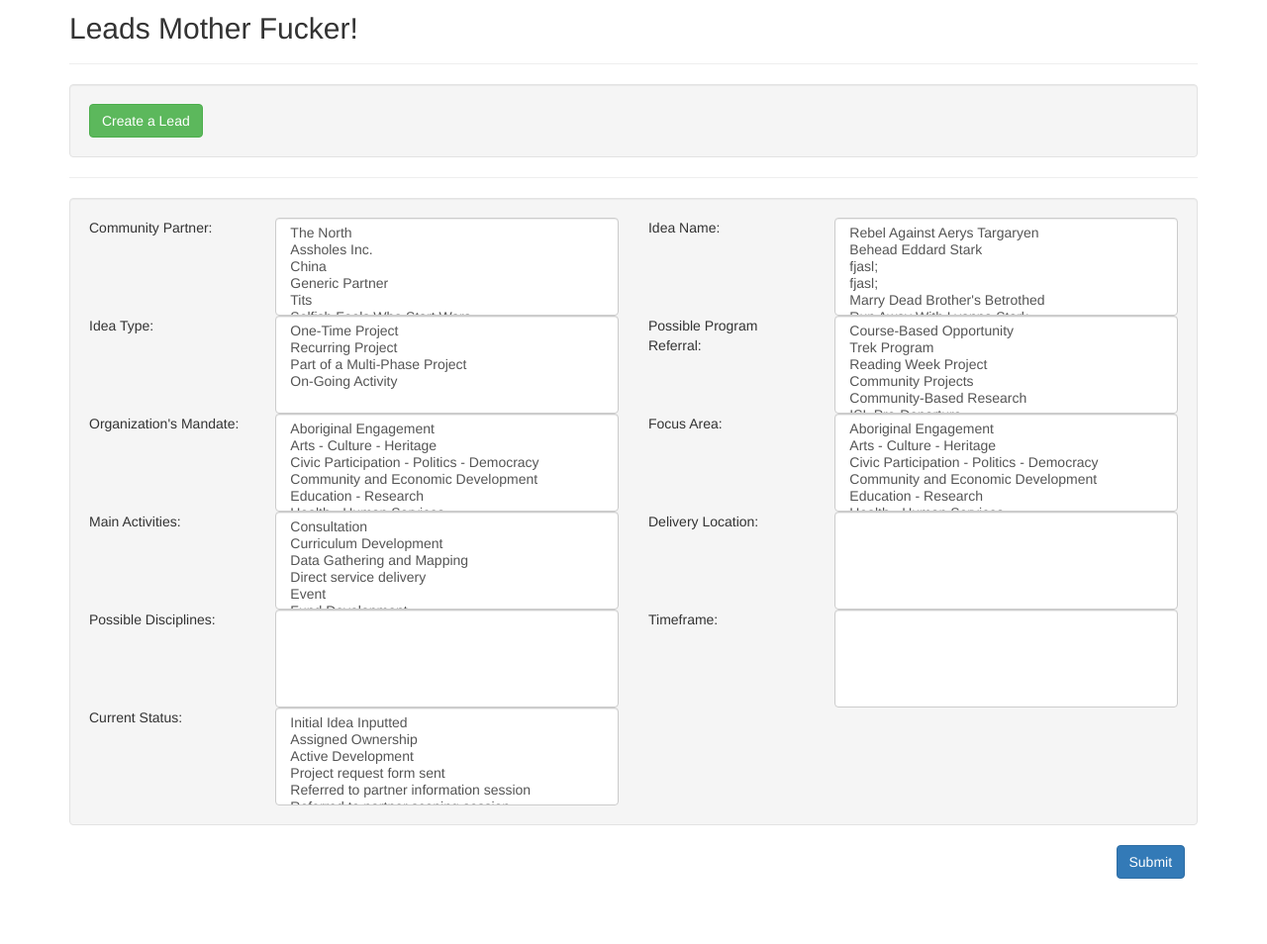
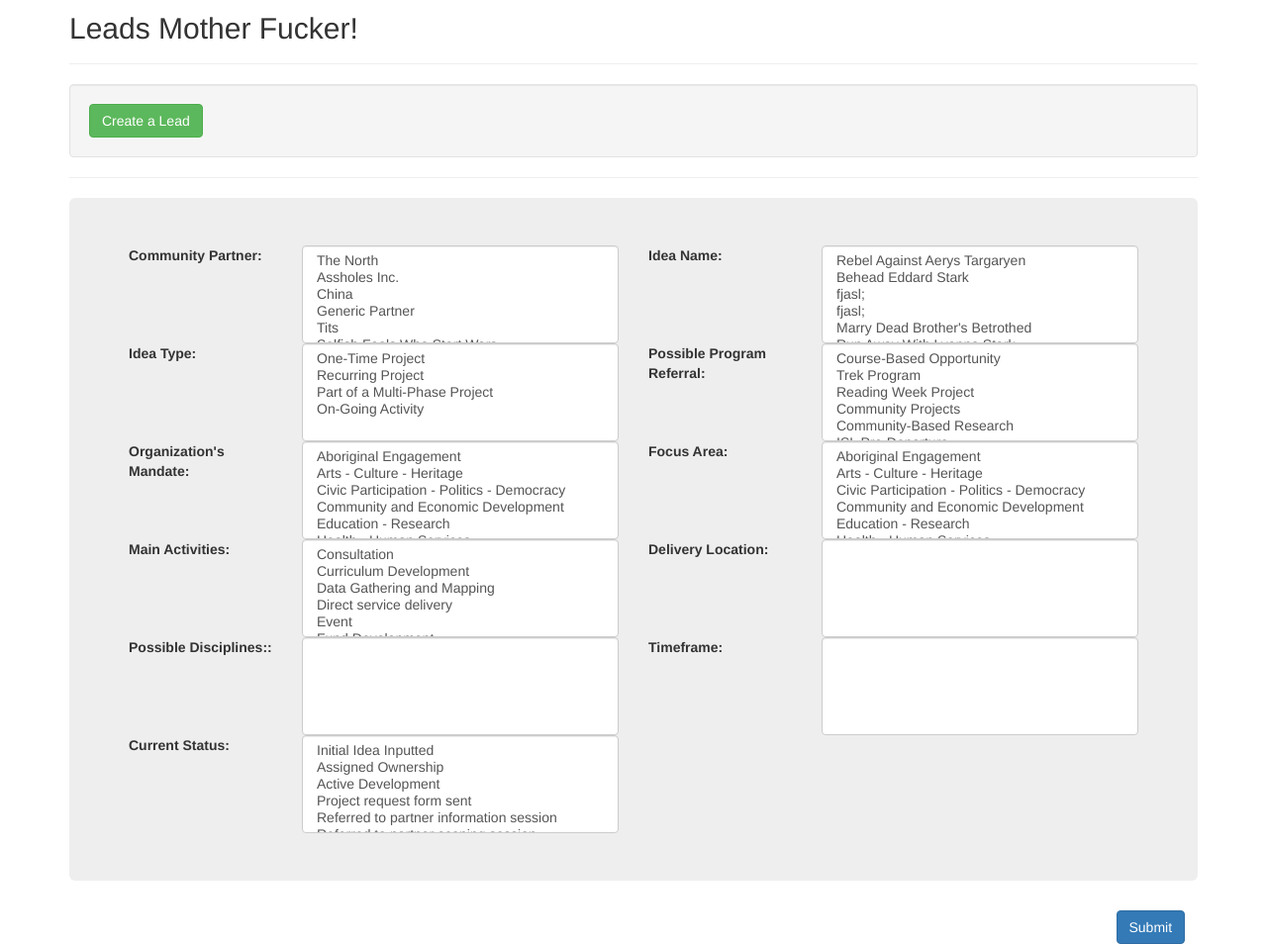
Before and after one commit to yyssahn/319project, a PHP site: page /index.php?content=leads in a window 1280 px wide. Shown: the part 204-1158 px from the top of the page at 99% size. Before the commit the page ends 1092 px from the top, so only its background shows below. Run offline with PHP 8.4, Linux system fonts and the light colour scheme; a user stored in the database is signed in; data comes from the database, SQL or seed files in the repository; data that the repository does not hold is empty; some libraries are stand-ins or nearby versions.

```diff
--- a/scripts/leads.php
+++ b/scripts/leads.php
@@ -149,9 +149,9 @@ else{
 	<hr />
 	<!--Categories  for narrowing search results.  Options are populated from database-->
 	<form action="<?php $_SERVER['PHP_SELF']; ?>" method="POST">
-		<div class="well">
+		<div class="jumbotron">
 			<div class="row clearfix">
-				<div class="col-md-2">Community Partner:</div>
+				<label for="partner" class="col-md-2 control-label">Community Partner:</label>
 				<div class="col-md-4">
 					<select multiple="multiple" class="form-control" name="partner[]" size="5">
 						<?php
@@ -163,7 +163,7 @@ else{
 					</select>
 				</div>
 
-				<div class="col-md-2">Idea Name:</div>
+				<label for="name" class="col-md-2 control-label">Idea Name:</label>
 				<div class="col-md-4">
 					<select multiple="multiple" class="form-control" name="name[]" size="5">
 						<?php
@@ -177,7 +177,7 @@ else{
 			</div>
 
 			<div class="row clearfix">
-				<div class="col-md-2">Idea Type:</div>
+				<label for="type" class="col-md-2 control-label">Idea Type:</label>
 				<div class="col-md-4">
 					<select multiple="multiple" class="form-control" name="type[]" size="5">
 						<?php
@@ -189,7 +189,7 @@ else{
 					</select>
 				</div>
 
-				<div class="col-md-2">Possible Program Referral:</div>
+				<label for="referral" class="col-md-2 control-label">Possible Program Referral:</label>
 				<div class="col-md-4">
 					<select multiple="multiple" class="form-control" name="referral[]" size="5">
 						<?php
@@ -203,7 +203,7 @@ else{
 			</div>
 
 			<div class="row clearfix">
-				<div class="col-md-2">Organization's Mandate:</div>
+				<label for="mandate" class="col-md-2 control-label">Organization's Mandate:</label>
 				<div class="col-md-4">
 					<select multiple="multiple" class="form-control" name="mandate[]" size="5">
 						<?php
@@ -215,7 +215,7 @@ else{
 					</select>
 				</div>
 
-				<div class="col-md-2">Focus Area:</div>
+				<label for="focus" class="col-md-2 control-label">Focus Area:</label>
 				<div class="col-md-4">
 					<select multiple="multiple" class="form-control" name="focus[]" size="5">
 						<?php
@@ -229,7 +229,7 @@ else{
 			</div>
 
 			<div class="row clearfix">
-				<div class="col-md-2">Main Activities:</div>
+				<label for="activities" class="col-md-2 control-label">Main Activities:</label>
 				<div class="col-md-4">
 					<select multiple="multiple" class="form-control" name="activities[]" size="5">
 						<?php
@@ -241,7 +241,7 @@ else{
 					</select>
 				</div>
 
-				<div class="col-md-2">Delivery Location:</div>
+				<label for="delivery" class="col-md-2 control-label">Delivery Location:</label>
 				<div class="col-md-4">
 					<select multiple="multiple" class="form-control" name="delivery[]" size="5">
 						<?php
@@ -255,7 +255,7 @@ else{
 			</div>
 
 			<div class="row clearfix">
-				<div class="col-md-2">Possible Disciplines:</div>
+				<label for="disciplines" class="col-md-2 control-label">Possible Disciplines::</label>
 				<div class="col-md-4">
 					<select multiple="multiple" class="form-control" name="disciplines[]" size="5">
 						<?php
@@ -267,7 +267,7 @@ else{
 					</select>
 				</div>
 
-				<div class="col-md-2">Timeframe:</div>
+				<label for="timefram" class="col-md-2 control-label">Timeframe:</label>
 				<div class="col-md-4">
 					<select multiple="multiple" class="form-control" name="timeframe[]" size="5">
 						<?php
@@ -281,7 +281,7 @@ else{
 			</div>
 
 			<div class="row clearfix">
-				<div class="col-md-2">Current Status:</div>
+				<label for="status" class="col-md-2 control-label">Current Status:</label>
 				<div class="col-md-4">
 					<select multiple="multiple" class="form-control" name="status[]" size="5">
 						<?php
```
Also changed, not shown: scripts/lead_edit.php (+108 -20 lines).
